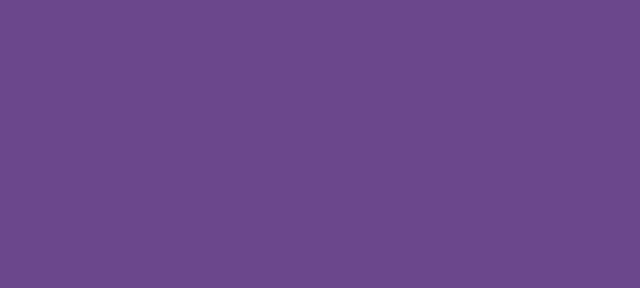
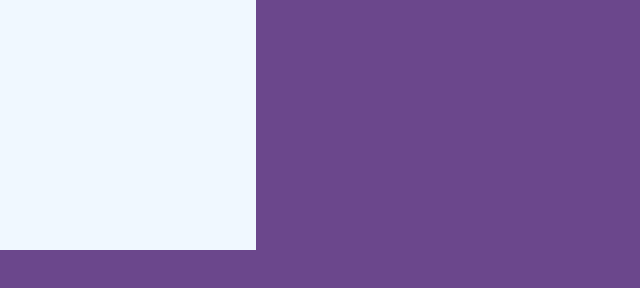
Before and after one commit to XimenesJu/calculator-app, a plain HTML site: page index.html in a window 1280 px wide. Shown: the whole page, without its empty margins (0-640 px from the left). Drawn offline with Linux system fonts and the light colour scheme.

Commit message:
initiating calculator stylization + semantics

```diff
--- a/assets/css/style.css
+++ b/assets/css/style.css
@@ -1,3 +1,9 @@
 body {
   background-color: rgb(107, 71, 140);
 }
+
+.calculator {
+  background-color: aliceblue;
+  width: 20%;
+  height: 250px;
+}
--- a/index.html
+++ b/index.html
@@ -12,7 +12,12 @@
 </head>
 
 <body>
-
+  <main>
+    <section class="container">
+      <div class="calculator"></div>
+    </section>
+  </main>
+  <footer></footer>
 </body>
 
 </html>
```
